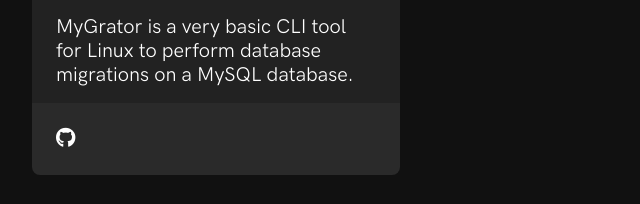
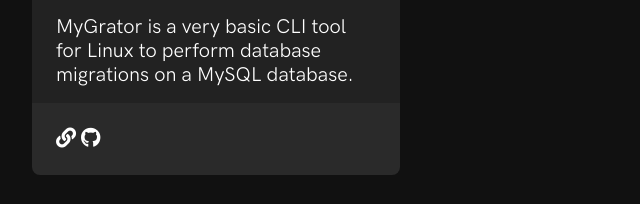
Before and after one commit to TheBoneJarmer/portfolio, a plain HTML site: page src/projects.html in a window 1280 px wide. Shown: the part 1747-1951 px from the top of the page, 224-864 px from the left. Drawn offline with Linux system fonts and the light colour scheme.

Commit message:
Updated projects page

```diff
--- a/src/projects.html
+++ b/src/projects.html
@@ -86,6 +86,7 @@
                         MyGrator is a very basic CLI tool for Linux to perform database migrations on a MySQL database.
                     </p>
                     <div class="bottom">
+                        <a href="https://mygrator.rubenlabruyere.be"><span class="fa fa-link"></span></a>
                         <a href="https://github.com/thebonejarmer/mygrator"><span class="fab fa-github"></span></a>
                     </div>
                 </div>
```
